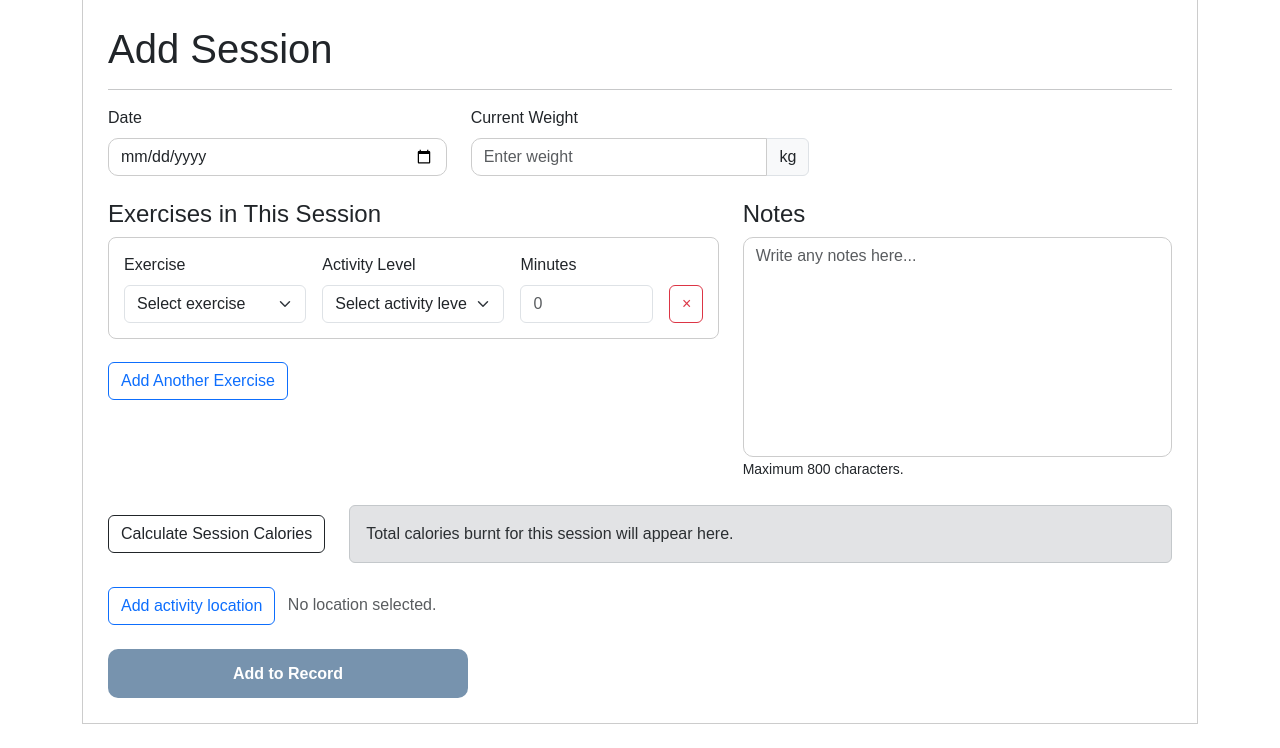
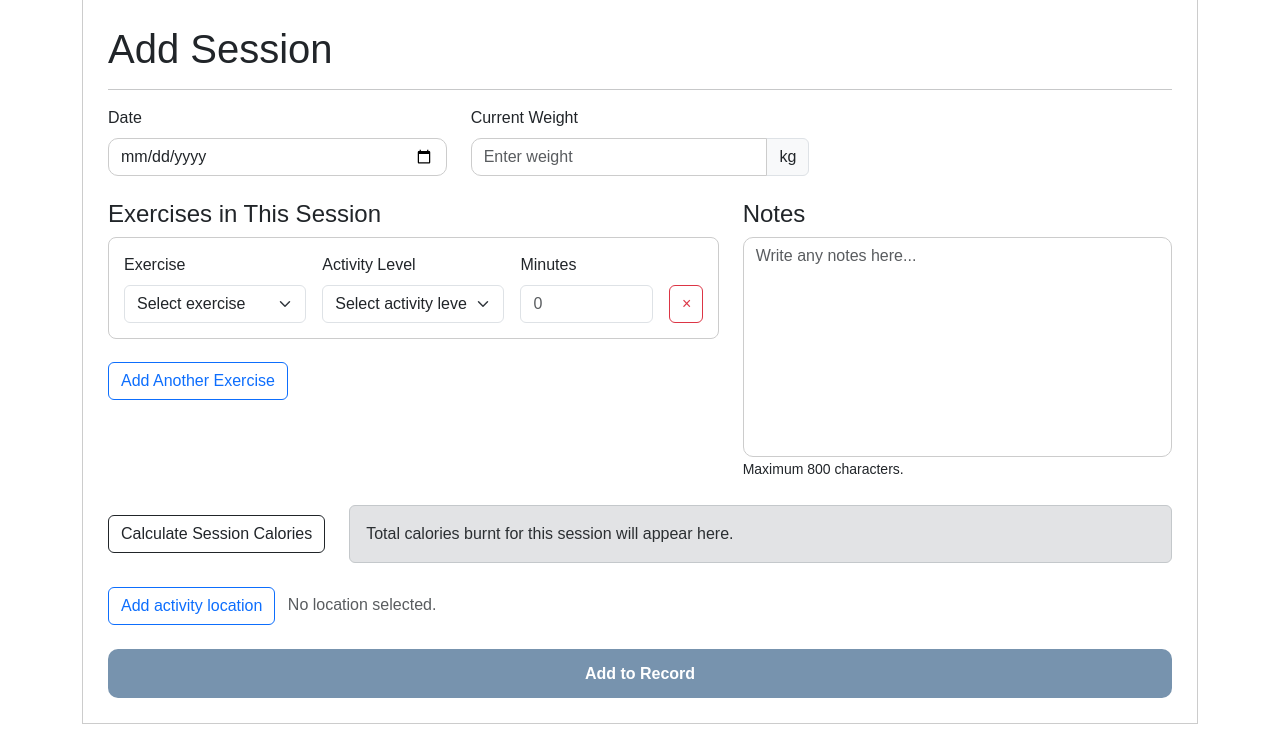
Before and after one commit to nhuntkn/CITS3403-Agile-Web-Development, a Flask app: page /exercise in a window 1280 px wide. Shown: the part 127-875 px from the top of the page. Run offline with Flask 3, Linux system fonts and the light colour scheme; the visitor is signed in with stand-in values (Sample User, id 1); data that the repository does not hold is empty; some libraries are stand-ins or nearby versions.

Commit message:
Make add record button full width

```diff
--- a/static/css/exercise.css
+++ b/static/css/exercise.css
@@ -90,6 +90,5 @@
 .add-record-btn {
   display: block;
   width: 100%;
-  max-width: 360px;
   margin-top: 1rem;
 }
```
